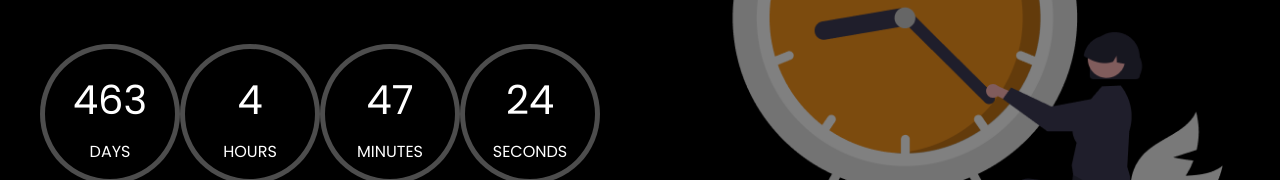
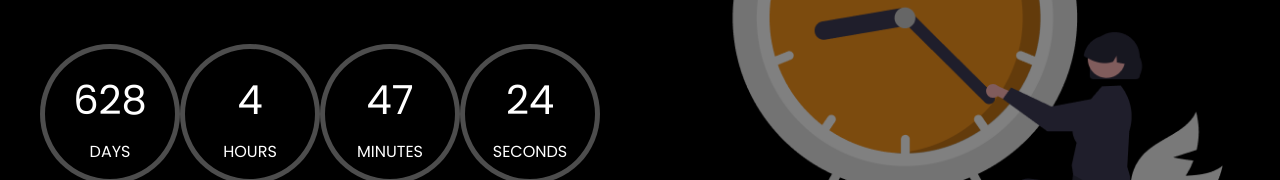
Before and after one commit to goeatit/eatit_coming_soon, a React (Create React App) app: page / in a window 1280 px wide. Shown: the part 296-476 px from the top of the page. Built offline with nearby package versions, Linux system fonts and the light colour scheme; some icons are missing.

Commit message:
Update homepage.jsx deadline

```diff
--- a/src/components/homepage.jsx
+++ b/src/components/homepage.jsx
@@ -9,7 +9,7 @@ import "./style.css";
 import "boxicons";
 
 function DemoCarousel() {
-  const deadline = new Date("2024-10-01");
+  const deadline = new Date("2025-03-15");
   deadline.setDate(deadline.getDate() + 60);
 
   const [timeLeft, setTimeLeft] = useState(calculateTimeLeft());
```
